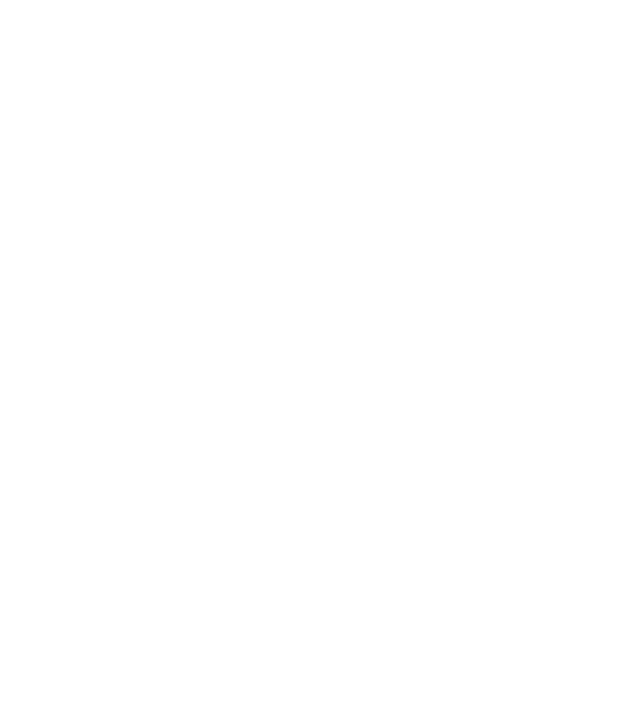
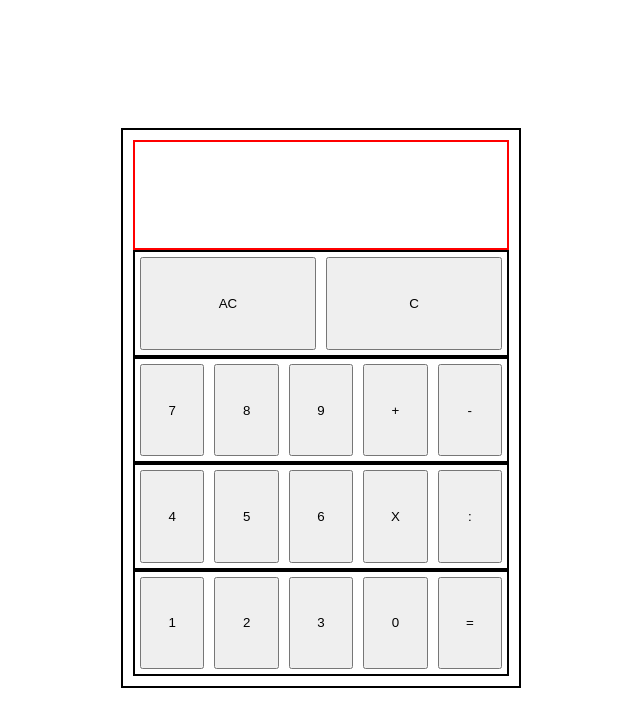
Before and after one commit to TomasBivainis/top-calculator, a plain HTML site: page index.html in a window 1280 px wide. Shown: the whole page, without its empty margins (327-967 px from the left). Drawn offline with Linux system fonts and the light colour scheme.

Commit message:
basic css done

```diff
--- a/index.html
+++ b/index.html
@@ -10,29 +10,29 @@
       <div class="screen"></div>
       <div class="buttons">
         <div class="row">
-          <div class="button"></div>
-          <div class="button"></div>
+          <button type="button" class="button">AC</button>
+          <button type="button" class="button">C</button>
         </div>
         <div class="row">
-          <div class="button"></div>
-          <div class="button"></div>
-          <div class="button"></div>
-          <div class="button"></div>
-          <div class="button"></div>
+          <button type="button" class="button">7</button>
+          <button type="button" class="button">8</button>
+          <button type="button" class="button">9</button>
+          <button type="button" class="button">+</button>
+          <button type="button" class="button">-</button>
         </div>
         <div class="row">
-          <div class="button"></div>
-          <div class="button"></div>
-          <div class="button"></div>
-          <div class="button"></div>
-          <div class="button"></div>
+          <button type="button" class="button">4</button>
+          <button type="button" class="button">5</button>
+          <button type="button" class="button">6</button>
+          <button type="button" class="button">X</button>
+          <button type="button" class="button">:</button>
         </div>
         <div class="row">
-          <div class="button"></div>
-          <div class="button"></div>
-          <div class="button"></div>
-          <div class="button"></div>
-          <div class="button"></div>
+          <button type="button" class="button">1</button>
+          <button type="button" class="button">2</button>
+          <button type="button" class="button">3</button>
+          <button type="button" class="button">0</button>
+          <button type="button" class="button">=</button>
         </div>
       </div>
     </div>
--- a/styles.css
+++ b/styles.css
@@ -0,0 +1,43 @@
+* {
+  box-sizing: border-box;
+}
+
+body {
+  width: 100vw;
+  height: 100vh;
+  display: flex;
+  justify-content: center;
+  align-items: center;
+}
+
+.container {
+  display: flex;
+  flex-direction: column;
+  border: 2px solid black;
+  height: 70vh;
+  width: 50vh;
+  padding: 10px;
+}
+
+.screen {
+  flex: 1 1 0;
+  border: 2px solid red;
+}
+
+.buttons {
+  flex: 4 4 0;
+  display: flex;
+  flex-direction: column;
+}
+
+.row {
+  border: 2px solid black;
+  display: flex;
+  justify-content: center;
+  flex: 1 1 0;
+}
+
+.button {
+  flex: 1 1 0;
+  margin: 5px;
+}
```
